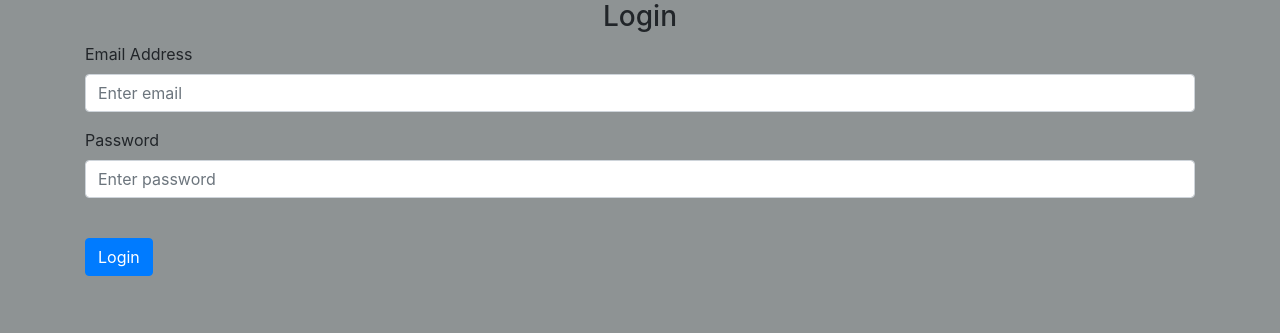
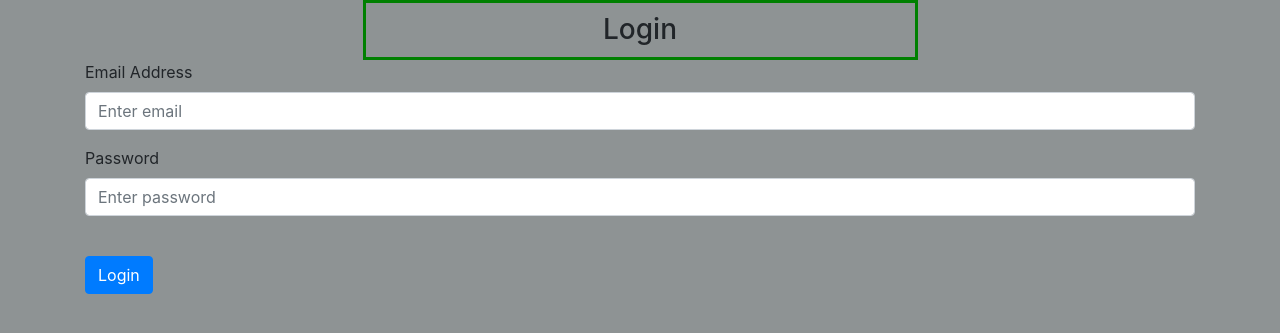
Before and after one commit to Shadowwing1960/Websites, a Flask app: page /login in a window 1280 px wide. Shown: the part 56-389 px from the top of the page. Run offline with Flask 2, Linux system fonts and the light colour scheme; some libraries are stand-ins or nearby versions.

Commit message:
html validate
- block unfixable
- Start tag unfixable as its unable to understand that it extends from base.html, which has <!DOCTYPE html>

```diff
--- a/Website/templates/login.html
+++ b/Website/templates/login.html
@@ -1,7 +1,23 @@
 {% extends "base.html" %} {% block title %}Login{% endblock %} {% block content
 %}
+
+<html lang="en">
+<head>
+    <meta charset="UTF-8">
+    <style>
+      .center {
+  margin: auto;
+  width: 50%;
+  border: 3px solid green;
+  padding: 10px;
+  text-align: center;
+}
+    </style>
+
+</head>
+<body>
 <form method="POST">
-  <h3 align="center">Login</h3>
+  <h3 class="center">Login</h3>
   <div class="form-group">
     <label for="email">Email Address</label>
     <input
@@ -25,4 +41,8 @@
   <br />
   <button type="submit" class="btn btn-primary">Login</button>
 </form>
+
+</body>
+</html>
+
 {% endblock %}
```
